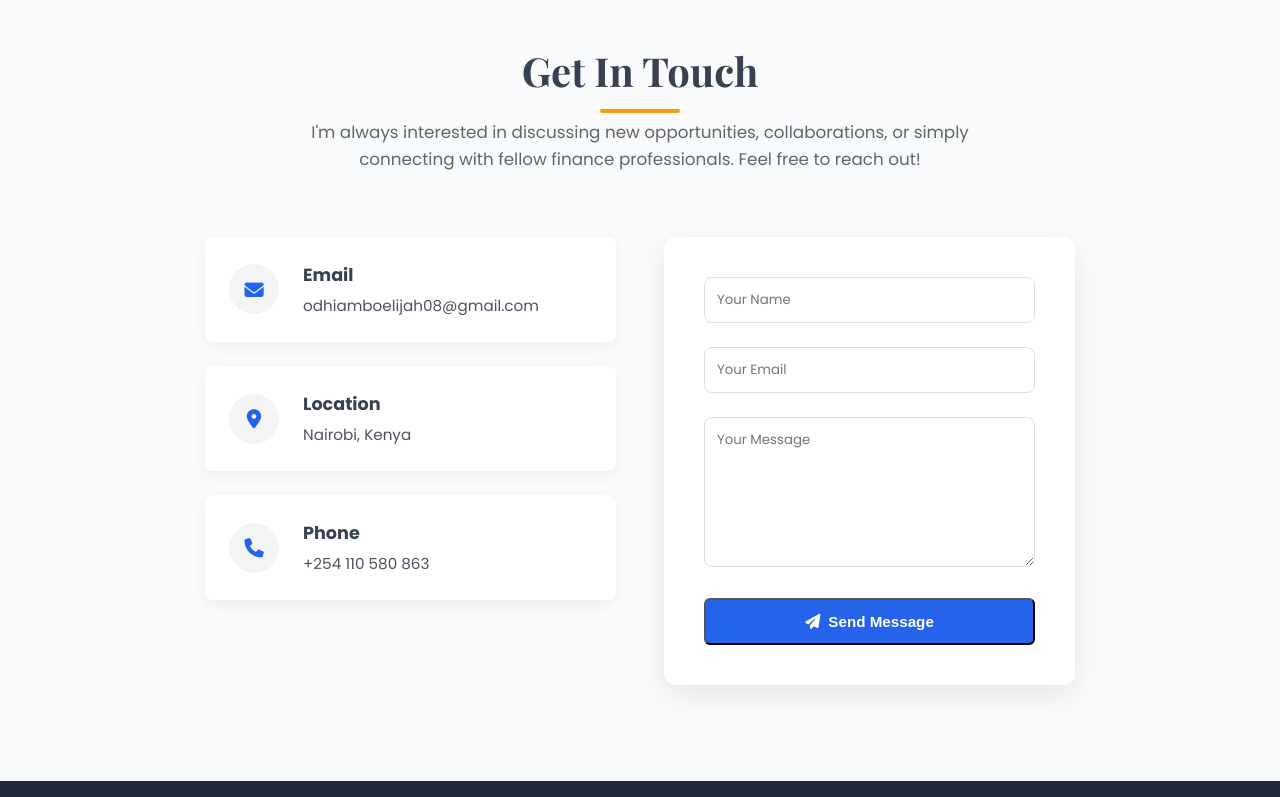
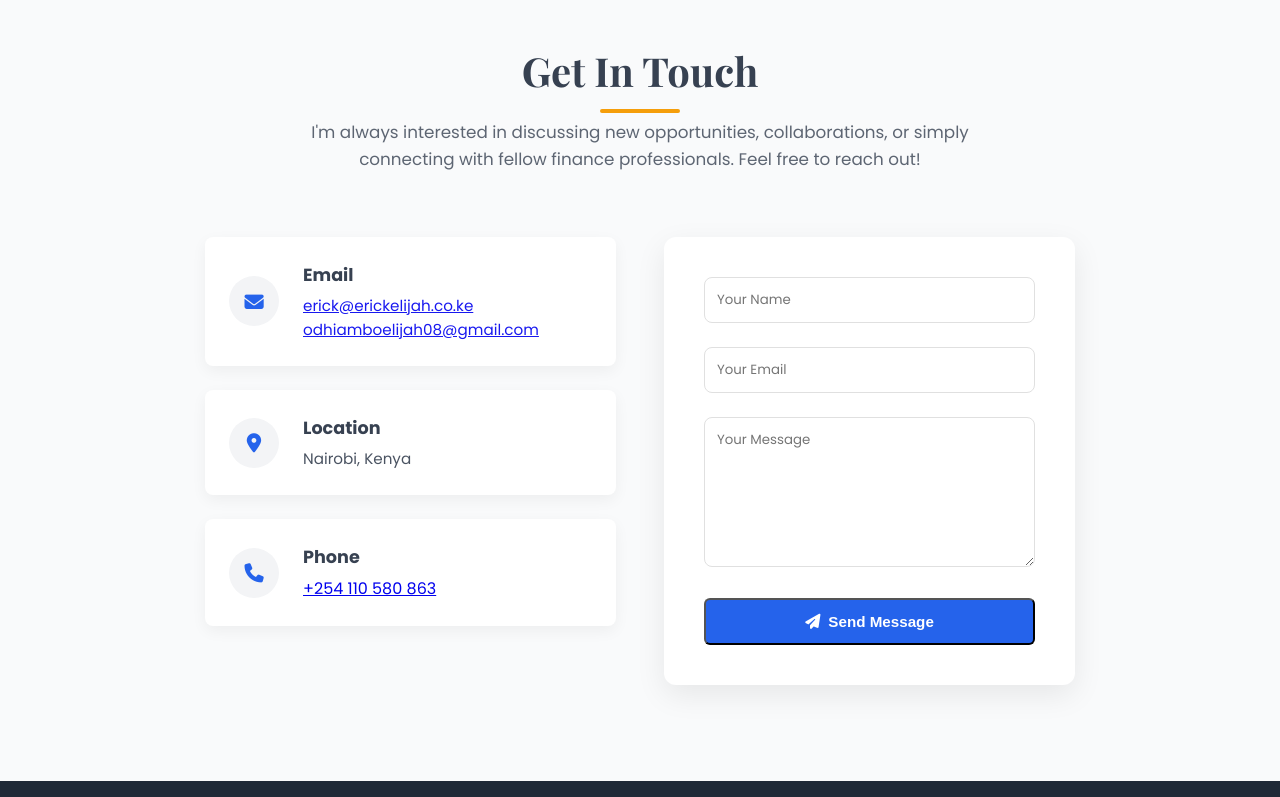
Before and after one commit to ErickElijah/Erick-Elijah-Portfolio, a plain HTML site: page index.html in a window 1280 px wide. Shown: the part 4073-4870 px from the top of the page. Drawn offline with nearby package versions, Linux system fonts and the light colour scheme.

Commit message:
html update

```diff
--- a/index.html
+++ b/index.html
@@ -233,7 +233,7 @@
             </div>
             <div class="timeline">
                 <div class="timeline-item">
-                    <div class="timeline-date">10/2024 - Current</div>
+                    <div class="timeline-date">10/2024 - 07/2025</div>
                     <h3>Cost Accountant</h3>
                     <p class="timeline-company">Furniture International LTD</p>
                     <ul class="timeline-details">
@@ -276,7 +276,12 @@
                         </div>
                         <div>
                             <h4>Email</h4>
-                            <p>odhiamboelijah08@gmail.com</p>
+                            <p>
+                              <a href="https://mail.google.com/mail/?view=cm&fs=1&to=erick@erickelijah.co.ke" target="_blank">
+                                    erick@erickelijah.co.ke
+                                 </a>
+                              <a href="mailto:odhiamboelijah08@gmail.com">odhiamboelijah08@gmail.com</a>
+                            </p>
                         </div>
                     </div>
                     <div class="contact-item">
@@ -294,7 +299,7 @@
                         </div>
                         <div>
                             <h4>Phone</h4>
-                            <p>+254 110 580 863</p>
+                            <a href="tel:+254110580863">+254 110 580 863</a>
                         </div>
                     </div>
                 </div>
```
